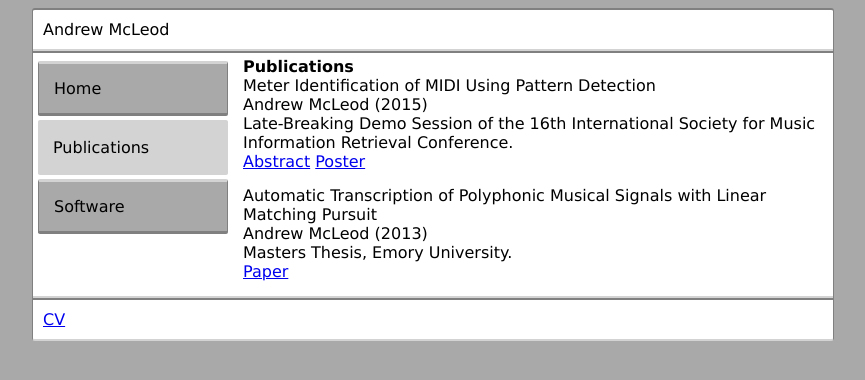
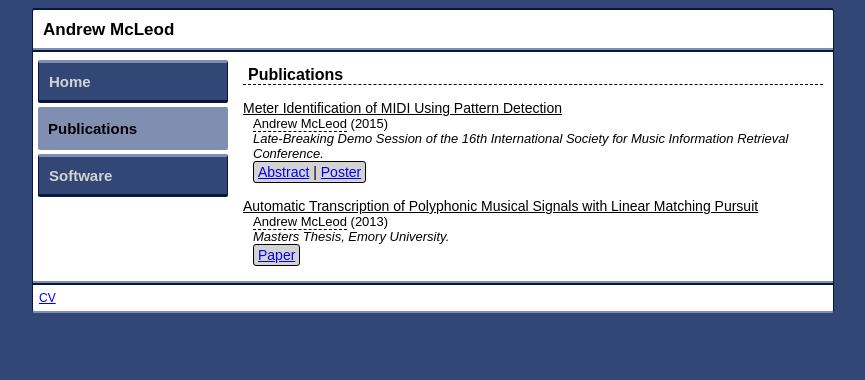
Before and after one commit to apmcleod/apmcleod.github.io, a PHP site: page /publications.html in a window 1280 px wide. Shown: the top 380 px of the page, without its empty margins (207-1072 px from the left). Run offline with PHP 8.4, Linux system fonts and the light colour scheme.

Commit message:
Added colors

```diff
--- a/index.css
+++ b/index.css
@@ -1,5 +1,4 @@
 .contact-header {
-	font-weight: normal;
 	padding-right: 10px;
 	vertical-align: top;
     text-align: left;
--- a/index.html
+++ b/index.html
@@ -9,7 +9,7 @@
 
   <div id="main">
     <div id="top">
-      <div class="name">Andrew McLeod</div>
+      <a class="name" href="index.html">Andrew McLeod</a>
     </div>
 
     <div id="middle">
@@ -24,8 +24,6 @@
       <div id="content">
         <div class="section-header">About Me</div>
 
-        <p>
-        Contact Info<br>
         <table>
           <tr>
             <th class="contact-header">Email:</th>
@@ -42,7 +40,6 @@
             </td>
           </tr>
         </table>
-        </p>
 
 
         <p>
--- a/publications.css
+++ b/publications.css
@@ -3,17 +3,31 @@
 }
 
 .publication-title {
-
+	text-decoration: underline;
 }
 
 .publication-name {
+	margin-left: 10px;
+	font-size: 13px;
+}
 
+.publication-me {
+	border-bottom: 1px black dashed;
 }
 
 .publication-location {
-
+	margin-left: 10px;
+	font-size: 13px;
+	font-style: italic;
 }
 
 .publication-links {
-
+	display:inline-block;
+	margin-left: 10px;
+	padding: 2px;
+	padding-left: 4px;
+	padding-right: 4px;
+	border: 1px solid black;
+	border-radius: 3px;
+	background: lightgray;
 }
--- a/publications.html
+++ b/publications.html
@@ -9,7 +9,7 @@
 
   <div id="main">
     <div id="top">
-      <div class="name">Andrew McLeod</div>
+      <a class="name" href="index.html">Andrew McLeod</a>
     </div>
 
     <div id="middle">
@@ -26,15 +26,15 @@
 
         <div class="publication">
         <div class="publication-title">Meter Identification of MIDI Using Pattern Detection</div>
-        <div class="publication-name">Andrew McLeod (2015)</div>
+        <div class="publication-name"><span class="publication-me">Andrew McLeod</span> (2015)</div>
         <div class="publication-location">Late-Breaking Demo Session of the 16th International Society for Music Information
         Retrieval Conference.</div>
-        <div class="publication-links"><a href="TimeSig.pdf">Abstract</a> <a href="TimeSigPoster.pdf">Poster</a></div>
+        <div class="publication-links"><a href="TimeSig.pdf">Abstract</a> | <a href="TimeSigPoster.pdf">Poster</a></div>
         </div>
 
         <div class="publication">
         <div class="publication-title">Automatic Transcription of Polyphonic Musical Signals with Linear Matching Pursuit</div>
-        <div class="publication-name">Andrew McLeod (2013)</div>
+        <div class="publication-name"><span class="publication-me">Andrew McLeod</span> (2013)</div>
         <div class="publication-location">Masters Thesis, Emory University.</div>
         <div class="publication-links"><a href="LMP.pdf">Paper</a></div>
         </div>
--- a/style.css
+++ b/style.css
@@ -1,35 +1,40 @@
 html {
-	background: darkgray;
-	font-family: Verdana, Arial, SunSans-Regular, Sans-Serif;
+	background: #334777;
+	font-family: Arial,Lucida Grande,sans-serif;
+	font-size: 14px;
 }
 
 #main {
 	width: 800px;
 	background: white;
 	margin: 0 auto;
-	border-top: 2px solid gray;
-	border-bottom: 2px solid lightgray;
-	border-right: 1px solid gray;
-	border-left: 1px solid gray;
+	border-top: 2px solid #08183D;
+	border-bottom: 2px solid #808FB1;
+	border-right: 1px solid #08183D;
+	border-left: 1px solid #08183D;
 	border-radius: 3px;
 }
 
 #top {
 	padding: 10px;
-	border-bottom: 2px solid lightgray;
+	padding-bottom: 8px;
+	border-bottom: 2px solid #808FB1;
 }
 
 .name {
-
+	color: black;
+	text-decoration: none;
+	font-size: 17px;
+	font-weight: bold;
 }
 
 #middle {
-	border-top: 2px solid gray;
+	border-top: 2px solid #08183D;
 	padding-top: 4px;
 }
 
 #middle-bottom-border {
-	border-bottom: 2px solid lightgray;
+	border-bottom: 2px solid #808FB1;
 	clear: both;
 }
 
@@ -45,9 +50,11 @@ html {
 
 .nav {
 	list-style: none;
-	padding: 15px;
+	padding: 10px;
 	margin: 4px;
 	border-radius: 2px;
+	font-size: 15px;
+	font-weight: bold;
 }
 
 .nav-link {
@@ -56,25 +63,26 @@ html {
 }
 
 .nav-inactive {
-	border-bottom: 3px solid gray;
-	border-top: 3px solid lightgray;
-	background: darkgray;
-	border-right: 1px solid gray;
-	border-left: 1px solid gray;
+	border-bottom: 3px solid #08183D;
+	border-top: 3px solid #808FB1;
+	background: #334777;
+	border-right: 1px solid #08183D;
+	border-left: 1px solid #08183D;
+	color: lightgray;
 }
 
 .nav-inactive:hover {
-	border-bottom: 3px solid darkgray;
-	border-top: 3px solid darkgray;
-	background: darkgray;
-	border-right: 1px solid darkgray;
-	border-left: 1px solid darkgray;
+	border-bottom: 3px solid #334777;
+	border-top: 3px solid #334777;
+	background: #334777;
+	border-right: 1px solid #334777;
+	border-left: 1px solid #334777;
 }
 
 .nav-active {
-	border-bottom: 3px solid lightgray;
-	border-top: 3px solid lightgray;
-	background: lightgray;
+	border-bottom: 3px solid #808FB1;
+	border-top: 3px solid #808FB1;
+	background: #808FB1;
 }
 
 #content {
@@ -85,9 +93,15 @@ html {
 
 .section-header {
 	font-weight: bold;
+	font-size: 16px;
+	margin-bottom: 15px;
+	padding-top: 10px;
+	padding-left: 5px;
+	border-bottom: 1px black dashed;
 }
 
 #bottom {
-	padding: 10px;
-	border-top: 2px solid gray;
+	font-size: 12px;
+	padding: 6px;
+	border-top: 2px solid #08183D;
 }
```
Also changed, not shown: software.css (+13 -4 lines), software.html (+5 -3 lines).
